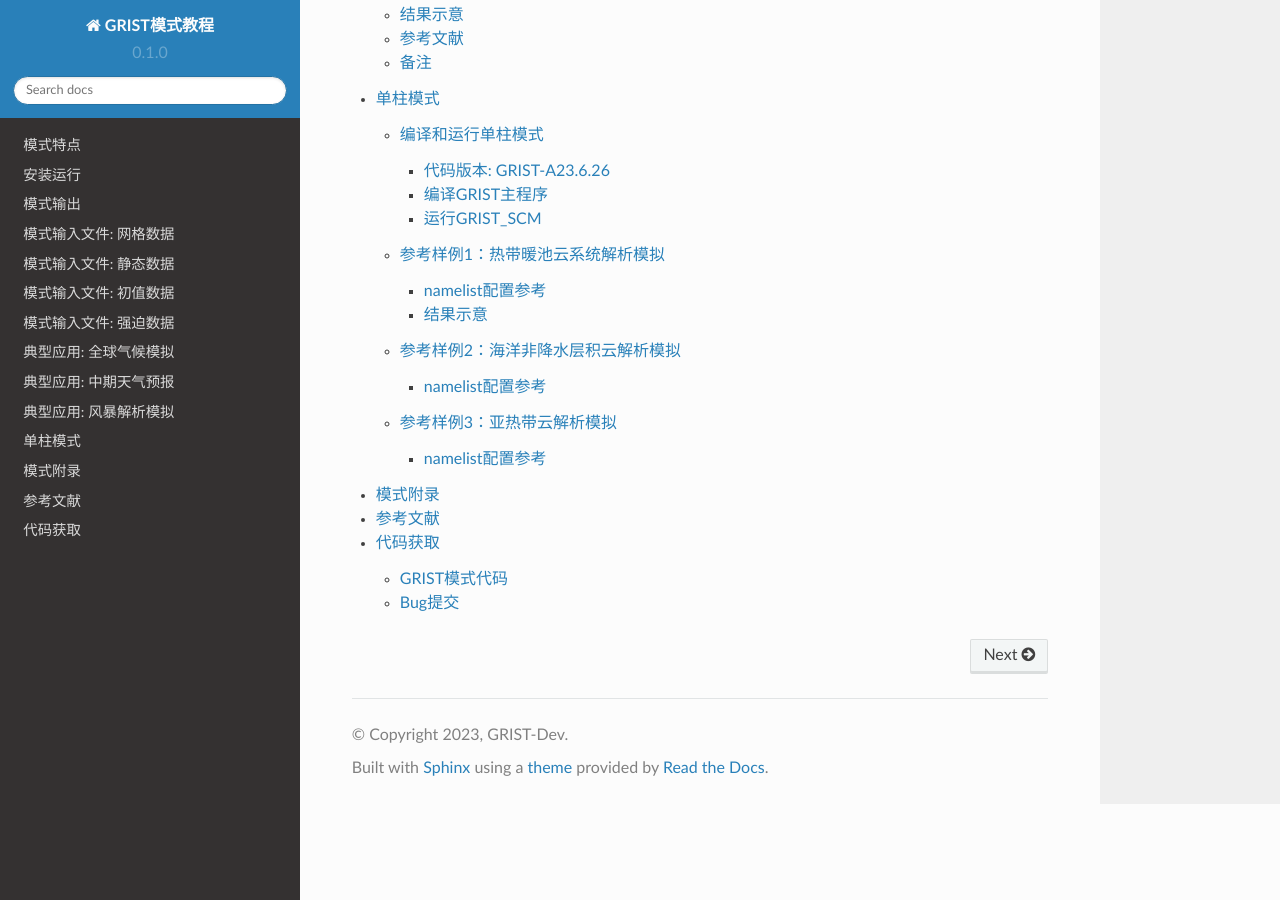
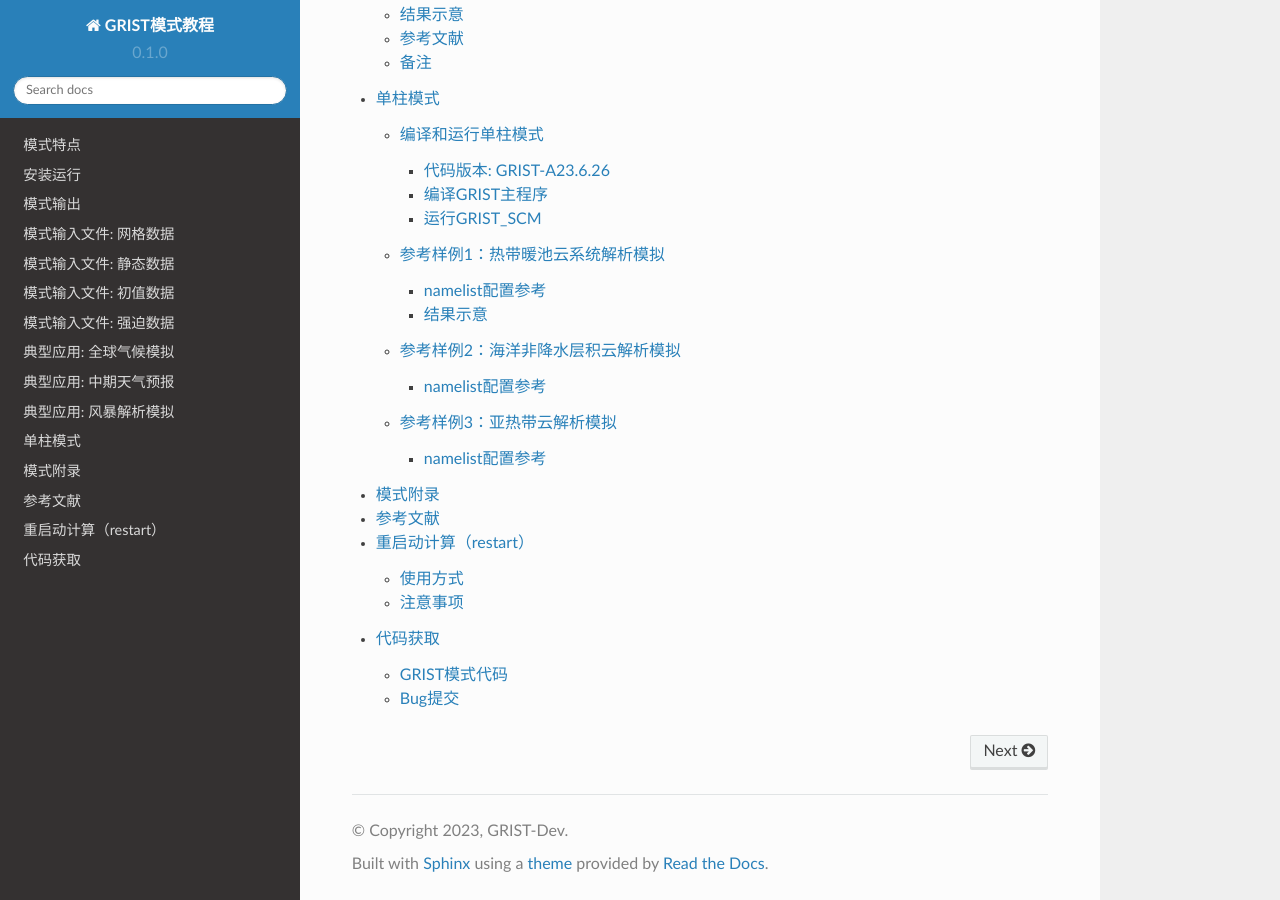
Before and after one commit to GRIST-Dev/GRIST_Tutorial, a Sphinx documentation site: the page built from docs/source/index.rst, in a window 1280 px wide and 900 px high, scrolled down 2852 px. Built offline with Sphinx 7.4.7 and the Read the Docs theme 2.0.0, drawn with Linux system fonts in a browser that asks for light colours; some of the changed lines change nothing that is shown.

Commit message:
update-rst

```diff
--- a/docs/source/index.rst
+++ b/docs/source/index.rst
@@ -30,4 +30,5 @@ GRIST模式教程
    SCM
    appendix
    references
+   restart
    support
--- /dev/null
+++ b/docs/source/restart.rst
@@ -0,0 +1,31 @@
+重启动计算（restart）
+==================
+使用方式
+------------------
+     类似history输出，GRIST模式可以按月（h0）或按用户定义的时间间隔（h1)输出restart文件，用于模式续算。一组典型的重启动文件如下：
+
+     GRIST.RST.Dyn.G6.1d.amipw.1981-10-01.11596-01200.nc（动力框架）
+     GRIST.RST.Dyn.G6.2d.amipw.1981-10-01.11596-01200.nc（动力框架）
+     GRIST.RST.Dyn.G6.3d.amipw.1981-10-01.11596-01200.nc（动力框架）
+     GRIST.RST.Phy.G6.1d.amipw.1981-10-01.11596-01200.nc（物理过程）
+     GRIST.RST.Phy.G6.2d.amipw.1981-10-01.11596-01200.nc（物理过程）
+     GRIST.RST.Lnd.G6.1d.amipw.1981-10-01.11596-01200.nc（陆面模式）
+     GRIST.RST.Lnd.G6.2d.amipw.1981-10-01.11596-01200.nc（陆面模式）
+
+     这是一组可用于从1981年10月01日的1200s开始进行restat计算的restart文件。‘11596’表示模式从‘init’run开始运行了‘11596’days，‘01200’表示‘model_timestep in second’（时间步长）。
+     在‘init’run的基础上，重启动计算需要修改如下设置：
+
+     1. step_restart.txt，这里需要设置为restart时刻在一次‘init’运行中的step index, 等于 (86400s/day)/(1200s/step)*11596 day + 1= 834913 step。(按需计算相应时次）
+     2. grist.nml里，ctl_para下 run_type = 'restart'。如果运行时的real_sst_style=‘AMIP’，则还需确保 sstFile_year_beg =  'first year of the restart-year decade' (上述示例设为1980)
+
+注意事项
+------------------
+  1. Restart计算推荐策略
+
+     即使在restart计算本身正确的情况下，某些诊断输出变量（如时间平均变量）可能会依赖于step_restart前一个时间步的数据（这些数据在restart时未被保留）。因此，restart时无法利用这些数据来生成诊断输出，导致init运行和restart运行之间出现不一致。为了确保restart过程中的诊断输出正确性，并预防其他相关问题（详见下述第2点），建议采取以下策略进行restart操作：
+
+     将'step_restart'设置为目标续算文件（如h0或h1）的提前2个输出频次间隔所对应的步数。例如，在上述示例中，如果模型在1981年10月12日中断，并且init运行已经生成了直到1981年09月的h0月平均文件，则step_restart设置为从1981年8月1日开始的时间步数。这样，1981年8月的h0文件将被废弃，而1981年9月的h0文件可用于检查restart与init运行的一致性，1980年10月的为用户所需的输出文件。
+
+  2. Restart计算的正确性
+
+     尽管GRIST基线版本能够严格保证'restart'和'init'运行的一致性，但在某些尚未支持此特性的特殊配置下（如采用slab_ocean计算sst），或者用户对模式代码进行了修改的情况下（特别是新增物理过程），可能会造成init运行和restart运行不一致。此外，由于某些硬件故障会导致restart文件在写入时发生错误（罕见但出现），也将无法保证restart和init运行的一致性。因此，建议在使用restart时，保留一份可供与'init'运行进行一致性检验的数据文件，以便对比。检验可以使用如下命令：‘cdo diff 1.nc 2.nc’
```
